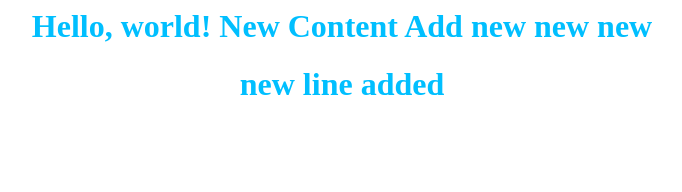
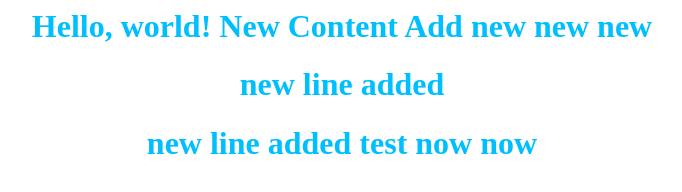
Before and after one commit to Adarsha1999/Jenkins-1, a plain HTML site: page index.html in a window 1280 px wide. Shown: the whole page, without its empty margins (298-980 px from the left). Drawn offline with Linux system fonts and the light colour scheme.

Commit message:
Update index.html

```diff
--- a/index.html
+++ b/index.html
@@ -8,3 +8,4 @@ h1 {
     </style>
 <h1>Hello, world! New Content Add new new new </h1>
 <h1>new line added  </h1>
+<h1>new line added test now now  </h1>
```
